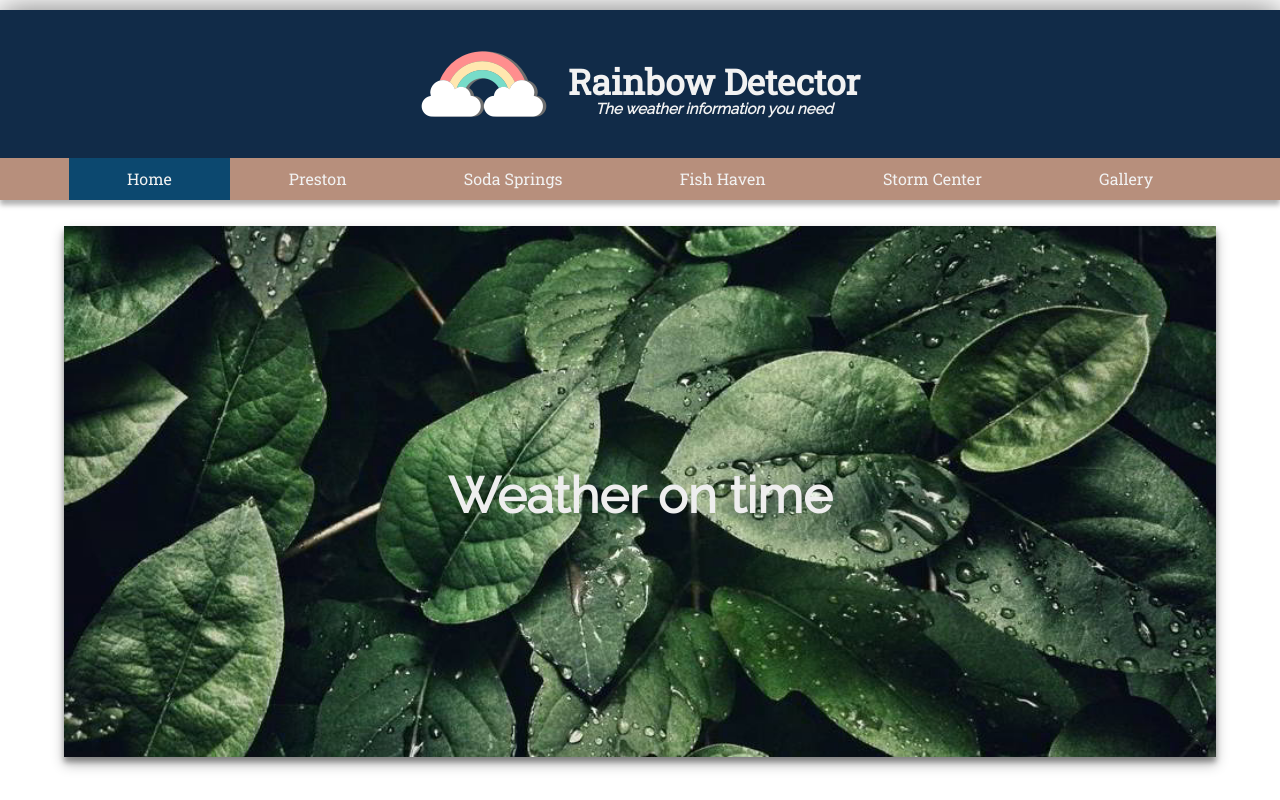
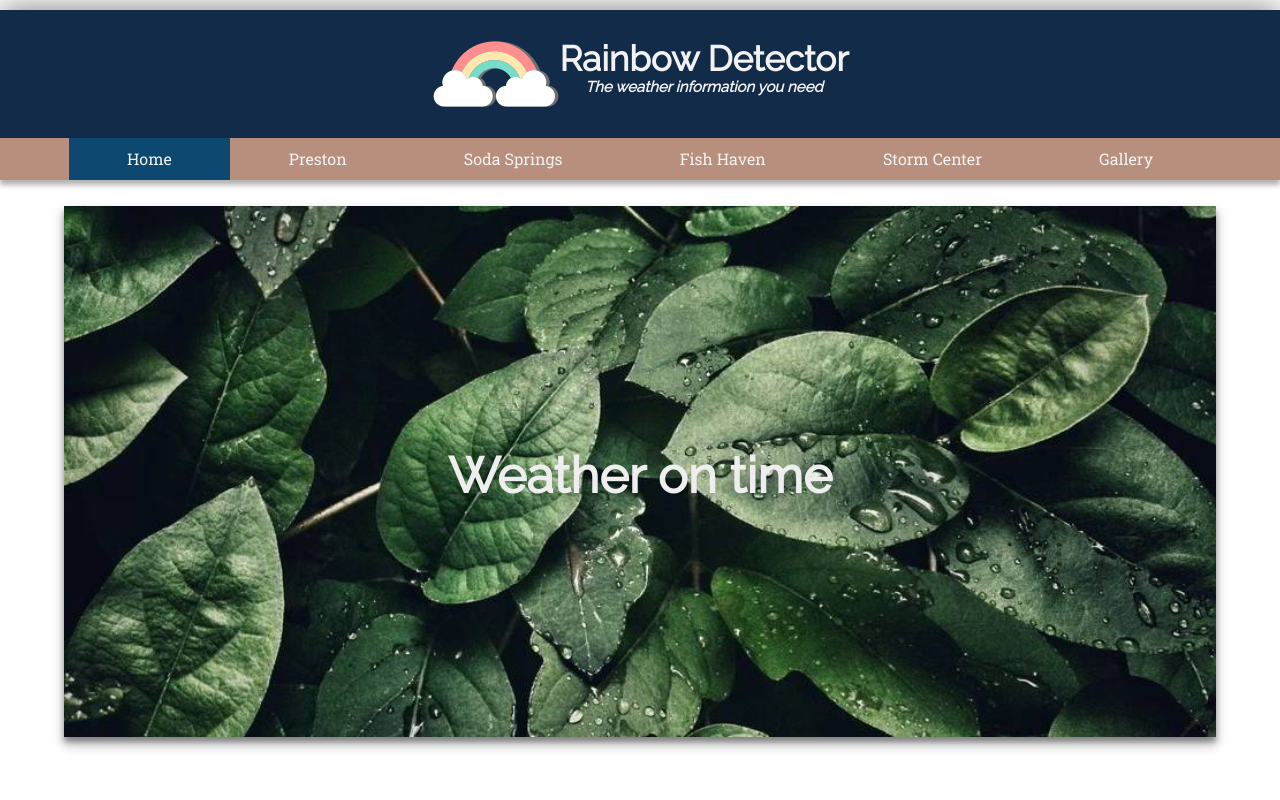
Before and after one commit to escarrasco/escarrasco.github.io, a plain HTML site: page assignments/weathersite/index.html in a window 1280 px wide. Shown: the top 800 px of the page. Drawn offline with Linux system fonts and the light colour scheme; no server answers.

Commit message:
lesson11

```diff
--- a/assignments/weathersite/css/small.css
+++ b/assignments/weathersite/css/small.css
@@ -16,11 +16,13 @@
     header img, .headings {
         display: inline-block;
         vertical-align: middle;
-        margin: 10px;
+        /*margin: 10px;*/
     }
     header h1{
+        font-family: 'Raleway' , sans-serif;
         font-size: 35px;
         margin-bottom: 0px;
+        margin-top: 0px;
         color: #f2f2f2 !important;
     }
 
```
